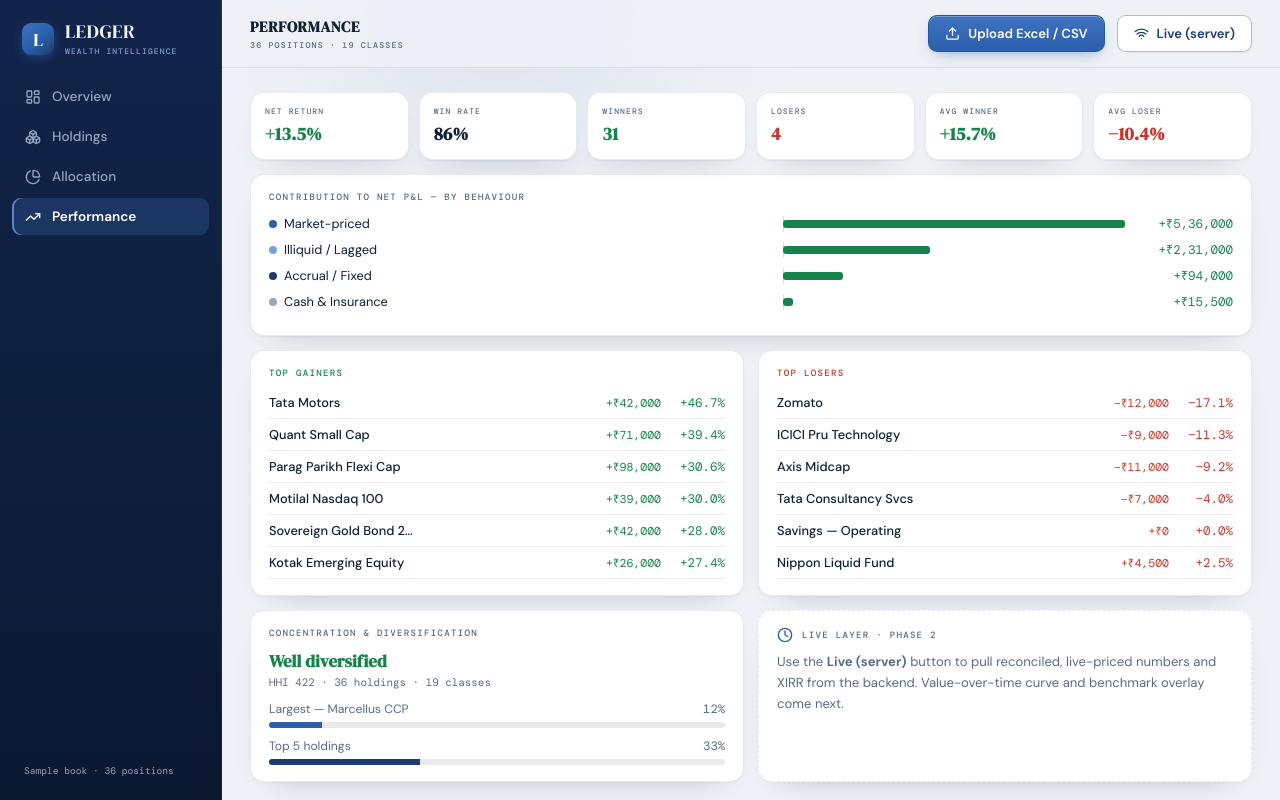
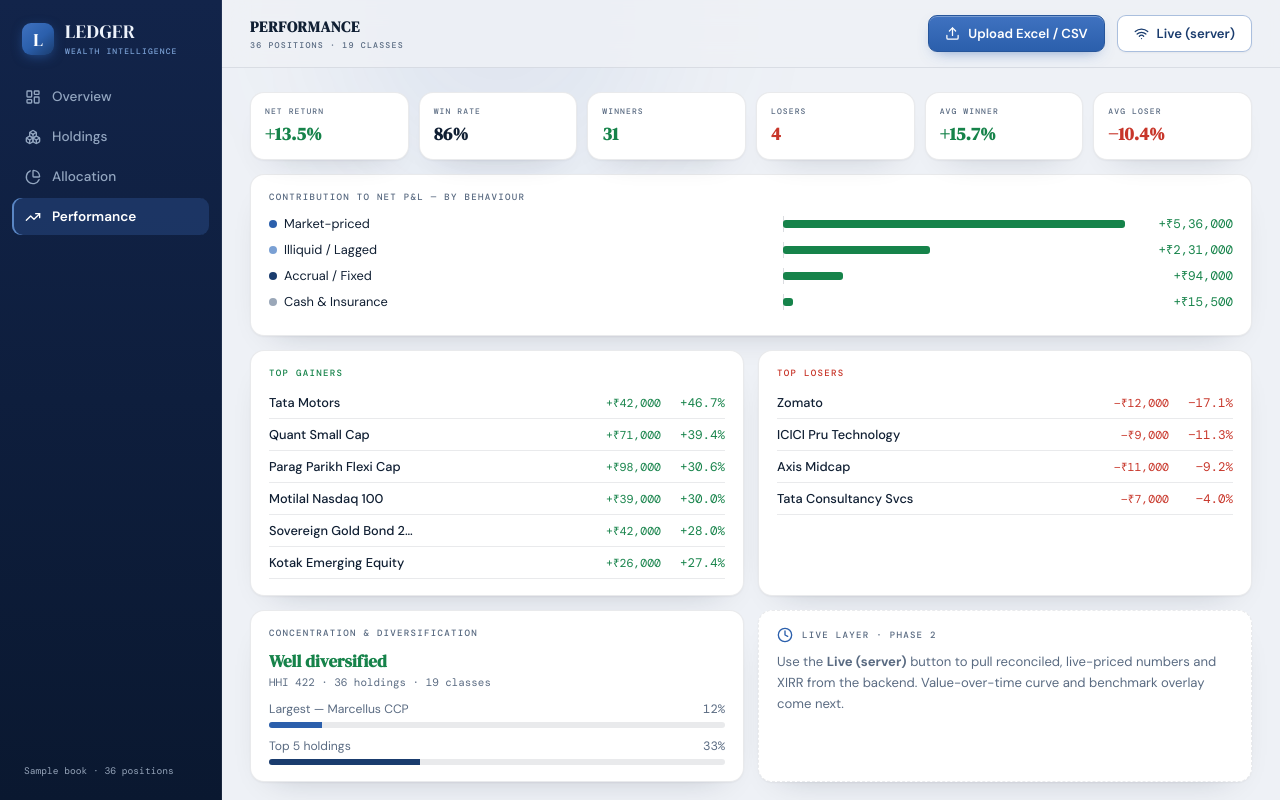
Before and after one commit to smridhi06/ledger-dashboard, a React (Vite) app: page / in a window 1280 px wide. Both pictures are taken after a click on the button "Performance". Built offline with nearby package versions, Linux system fonts and the light colour scheme.

Commit message:
Fix: losers filter, holdings map overflow, live label clarity

```diff
--- a/src/App.jsx
+++ b/src/App.jsx
@@ -235,7 +235,7 @@
     return { winners, losers, winRate: rows.length ? (winners.length / rows.length) * 100 : 0, avgWin: avg(winners), avgLoss: avg(losers),
       top1, top1w: (top1.size / A) * 100, top5w: byCur.slice(0, 5).reduce((s, r) => s + r.size, 0) / A * 100,
       hhi, conc: hhi < 1200 ? "Well diversified" : hhi < 2000 ? "Moderately concentrated" : "Highly concentrated",
-      maxPL: Math.max(1, ...byBucket.map((b) => Math.abs(b.pl))), gainers: movers.slice(0, 6), losersList: [...movers].slice(-6).reverse() };
+      maxPL: Math.max(1, ...byBucket.map((b) => Math.abs(b.pl))), gainers: movers.filter((r) => r.ret > 0).slice(0, 6), losersList: [...movers].reverse().filter((r) => r.ret < 0).slice(0, 6) };
   }, [rows, byBucket, movers, A]);
 
   const filtered = useMemo(() => { let a = bucket === "All" ? rows : rows.filter((r) => r.bucket === bucket); if (q.trim()) { const s = q.toLowerCase(); a = a.filter((r) => r.name.toLowerCase().includes(s) || r.symbol.toLowerCase().includes(s) || r.category.toLowerCase().includes(s)); } return a; }, [rows, bucket, q]);
@@ -267,7 +267,7 @@
       CUR = CMAP[data.meta.currency] || CUR;
       force((n) => n + 1);
       setHoldings(data.holdings.map((h, i) => ({ ...h, id: i })));
-      setFileName(`${f.name} · live${data.meta.xirr != null ? ` · XIRR ${data.meta.xirr}%` : ""}`);
+      setFileName(`${f.name} · ${data.meta.live ? "live prices" : "server"}${data.meta.xirr != null ? ` · XIRR ${data.meta.xirr}%` : ""}`);
       setErr(""); setBucket("All"); setTab("overview");
     } catch (e) {
       setErr("Server: " + (e.name === "AbortError" ? "request timed out — server may still be waking, try again in 10s" : e.message));
@@ -332,7 +332,7 @@
                 {spread.map((m) => { const w = (Math.abs(m.ret) / maxAbs) * 50; return (<div key={m.id} style={{ display: "grid", gridTemplateColumns: "140px 1fr 52px", alignItems: "center", gap: 10 }}><span style={{ fontSize: ".78rem", fontWeight: 500, overflow: "hidden", textOverflow: "ellipsis", whiteSpace: "nowrap" }}>{m.name}</span><div style={{ position: "relative", height: 15 }}><div style={{ position: "absolute", left: "50%", top: 0, bottom: 0, width: 1, background: "var(--line2)" }} /><div style={{ position: "absolute", top: 4, height: 7, borderRadius: 3, background: m.ret >= 0 ? "var(--gain)" : "var(--loss)", left: m.ret >= 0 ? "50%" : `${50 - w}%`, width: w + "%" }} /></div><span className={`mono ${m.ret >= 0 ? "gain" : "loss"}`} style={{ fontSize: ".78rem", textAlign: "right" }}>{pct(m.ret)}</span></div>); })}
               </div></div>
             </section>
-            <div className="glass" style={{ marginTop: 14, padding: "16px 18px" }}><div className="lbl" style={{ marginBottom: 10 }}>Holdings Map — sized &amp; shaded by exposure</div><ResponsiveContainer width="100%" height={232} minWidth={0}><Treemap data={treeData} dataKey="value" content={<TreeCell />} isAnimationActive={false} /></ResponsiveContainer></div>
+            <div className="glass" style={{ marginTop: 14, padding: "16px 18px", overflow: "hidden" }}><div className="lbl" style={{ marginBottom: 10 }}>Holdings Map — sized &amp; shaded by exposure</div><div style={{ overflow: "hidden", borderRadius: 8 }}><ResponsiveContainer width="100%" height={232} minWidth={0}><Treemap data={treeData} dataKey="value" content={<TreeCell />} isAnimationActive={false} /></ResponsiveContainer></div></div>
           </div>)}
 
           {tab === "holdings" && (<div className="fade" key="hd">
@@ -368,7 +368,7 @@
           {tab === "performance" && (<div className="fade" key="pf">
             <section style={{ display: "grid", gridTemplateColumns: "repeat(6,1fr)", gap: 10 }}>{[{ l: "Net Return", v: pct(totals.ret), c: totals.ret >= 0 ? "gain" : "loss" }, { l: "Win Rate", v: analytics.winRate.toFixed(0) + "%", c: "" }, { l: "Winners", v: analytics.winners.length, c: "gain" }, { l: "Losers", v: analytics.losers.length, c: "loss" }, { l: "Avg Winner", v: pct(analytics.avgWin), c: "gain" }, { l: "Avg Loser", v: pct(analytics.avgLoss), c: "loss" }].map((k, i) => (<div key={i} className="glass" style={{ padding: "13px 14px" }}><div className="lbl" style={{ fontSize: ".5rem" }}>{k.l}</div><div className={`disp ${k.c}`} style={{ fontSize: 18, fontWeight: 700, marginTop: 5 }}>{k.v}</div></div>))}</section>
             <div className="glass" style={{ marginTop: 14, padding: "16px 18px" }}><div className="lbl" style={{ marginBottom: 12 }}>Contribution to Net P&amp;L — by behaviour</div>{byBucket.map((b) => { const w = (Math.abs(b.pl) / analytics.maxPL) * 50; return (<div key={b.bucket} style={{ display: "grid", gridTemplateColumns: "160px 1fr 96px", alignItems: "center", gap: 12, marginBottom: 9 }}><span style={{ display: "flex", alignItems: "center", gap: 7, fontSize: ".8rem" }}><span className="dot" style={{ background: BUCKET_COLOR[b.bucket] }} />{b.bucket}</span><div style={{ position: "relative", height: 16 }}><div style={{ position: "absolute", left: "50%", top: 0, bottom: 0, width: 1, background: "var(--line2)" }} /><div style={{ position: "absolute", top: 4, height: 8, borderRadius: 3, background: b.pl >= 0 ? "var(--gain)" : "var(--loss)", left: b.pl >= 0 ? "50%" : `${50 - w}%`, width: w + "%" }} /></div><span className={`mono ${b.pl >= 0 ? "gain" : "loss"}`} style={{ fontSize: ".78rem", textAlign: "right" }}>{signed(b.pl)}</span></div>); })}</div>
-            <section style={{ display: "grid", gridTemplateColumns: "1fr 1fr", gap: 14, marginTop: 14 }}><div className="glass" style={{ padding: "16px 18px" }}><div className="lbl gain" style={{ marginBottom: 8 }}>Top Gainers</div>{analytics.gainers.map((m) => moverRow(m, false))}</div><div className="glass" style={{ padding: "16px 18px" }}><div className="lbl loss" style={{ marginBottom: 8 }}>Top Losers</div>{analytics.losersList.map((m) => moverRow(m, true))}</div></section>
+            <section style={{ display: "grid", gridTemplateColumns: "1fr 1fr", gap: 14, marginTop: 14 }}><div className="glass" style={{ padding: "16px 18px" }}><div className="lbl gain" style={{ marginBottom: 8 }}>Top Gainers</div>{analytics.gainers.length ? analytics.gainers.map((m) => moverRow(m, false)) : <div className="mono" style={{ color: "var(--faint)", fontSize: ".78rem", padding: "8px 0" }}>No gainers yet</div>}</div><div className="glass" style={{ padding: "16px 18px" }}><div className="lbl loss" style={{ marginBottom: 8 }}>Top Losers</div>{analytics.losersList.length ? analytics.losersList.map((m) => moverRow(m, true)) : <div className="mono" style={{ color: "var(--gain)", fontSize: ".78rem", padding: "8px 0" }}>No losers — all positions in the green ✓</div>}</div></section>
             <section style={{ display: "grid", gridTemplateColumns: "1fr 1fr", gap: 14, marginTop: 14 }}>
               <div className="glass" style={{ padding: "16px 18px" }}><div className="lbl" style={{ marginBottom: 10 }}>Concentration &amp; Diversification</div><div className="disp" style={{ fontSize: 17, fontWeight: 700, color: analytics.hhi < 1200 ? "var(--gain)" : analytics.hhi < 2000 ? "var(--acc)" : "var(--loss)" }}>{analytics.conc}</div><div className="mono" style={{ fontSize: ".68rem", color: "var(--muted)", marginTop: 2, marginBottom: 12 }}>HHI {analytics.hhi.toFixed(0)} · {rows.length} holdings · {cats.length} classes</div><div style={{ fontSize: ".76rem", color: "var(--muted)", display: "flex", justifyContent: "space-between", marginBottom: 5 }}><span>Largest — {analytics.top1?.name}</span><span className="mono">{analytics.top1w.toFixed(0)}%</span></div><div className="barbg" style={{ marginBottom: 10 }}><div style={{ width: analytics.top1w + "%", height: "100%", background: "var(--acc)" }} /></div><div style={{ fontSize: ".76rem", color: "var(--muted)", display: "flex", justifyContent: "space-between", marginBottom: 5 }}><span>Top 5 holdings</span><span className="mono">{analytics.top5w.toFixed(0)}%</span></div><div className="barbg"><div style={{ width: analytics.top5w + "%", height: "100%", background: "var(--acc-deep)" }} /></div></div>
               <div className="glass" style={{ padding: "16px 18px", borderStyle: "dashed" }}><div style={{ display: "flex", alignItems: "center", gap: 9, marginBottom: 8 }}><Clock size={16} style={{ color: "var(--acc)" }} /><span className="lbl">Live Layer · Phase 2</span></div><p style={{ fontSize: ".82rem", color: "var(--muted)", lineHeight: 1.6, margin: 0 }}>Use the <b>Live (server)</b> button to pull reconciled, live-priced numbers and XIRR from the backend. Value-over-time curve and benchmark overlay come next.</p></div>
```
